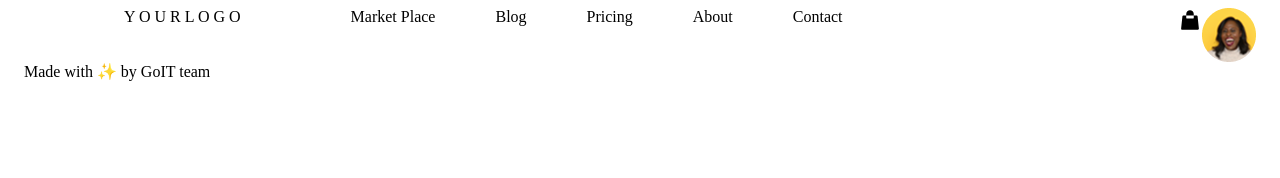
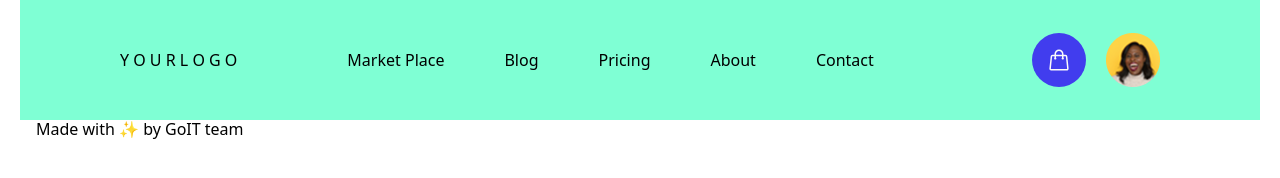
Before and after one commit to EugeneLevkovych/Market-place, a website built with Vite: page src/index.html in a window 1280 px wide. Built offline with nearby package versions, Linux system fonts and the light colour scheme.

Commit message:
add header

```diff
--- a/src/index.html
+++ b/src/index.html
@@ -5,6 +5,10 @@
     <link rel="icon" type="image/svg+xml" href="./public/favicon.ico" />
     <meta name="viewport" content="width=device-width, initial-scale=1.0" />
     <title>Market place</title>
+    <link
+    rel="stylesheet"
+    href="https://cdn.jsdelivr.net/npm/modern-normalize@2.0.0/modern-normalize.min.css"
+  />
     <link rel="stylesheet" href="./index.scss" />
   </head>
   <body>
--- a/src/partials/header.html
+++ b/src/partials/header.html
@@ -1,8 +1,8 @@
 <div class="header">
     <div class="header-container container">
-      <nav>
-        <a class="header-container__logo" href="/index.html">Y O U R L O G O</a>
-        <ul class="navigation">
+      <nav class="navigation">
+        <a class="navigation__logo" href="/index.html">Y O U R L O G O</a>
+        <ul class="navigation__list">
           <li><a href="#footer">Market Place</a></li>
           <li><a href="#footer">Blog</a></li>
           <li><a href="#footer">Pricing</a></li>
@@ -10,19 +10,19 @@
           <li><a href="#footer">Contact</a></li>
         </ul>
       </nav>
-      <ul class="shopping">
-        <li class="shopping__bag">
+      <div class="shopping">
+        <div class="shopping__bag">
           <svg class="shopping__bag-icon" width="24" height="24">
-            <use href="../img/icons/icons.svg#icon-bag"></use>
+            <use href="/img/icons/icons.svg#icon-bag"></use>
           </svg>
-        </li>
-        <li class="shopping__user-picture">
+        </div>
+        <div class="shopping__user-picture">
           <img
             class="shopping__user-img"
             src="/img/header-img/user.png"
             alt="User"
           />
-        </li>
-      </ul>
+        </div>
+      </div>
     </div>
   </div>
--- a/src/scss/header.scss
+++ b/src/scss/header.scss
@@ -1,22 +1,42 @@
 @import './variables.scss';
-
 
 .header-container {
     display: flex;
     justify-content: space-between;
-    .header-container__logo {
-      margin-right: 110px;
-      margin-left: 100px;
-    }
+    align-items: center;
+    height: 120px;
+    background-color: aquamarine;
+    padding: 33px 100px;
+}
+
+.navigation {
+    display: flex;
+
+    &__logo {
+    margin-right: 110px;
   }
 
-  nav {
-    display: flex;
-  }
-  .navigation {
+    &__list {
     display: flex;
     gap: 60px;
   }
+}
   .shopping {
     display: flex;
+    gap: 20px;
+
+    &__bag {
+        display: flex;
+        justify-content: center;
+        align-items: center;
+        height: 54px;
+        width: 54px;
+        background-color: $color-blue;
+        border-radius: 50%;
+    }
+
+    &__bag-icon {
+        stroke: #fafafa;
+        fill: none;
+    }
   }
```
